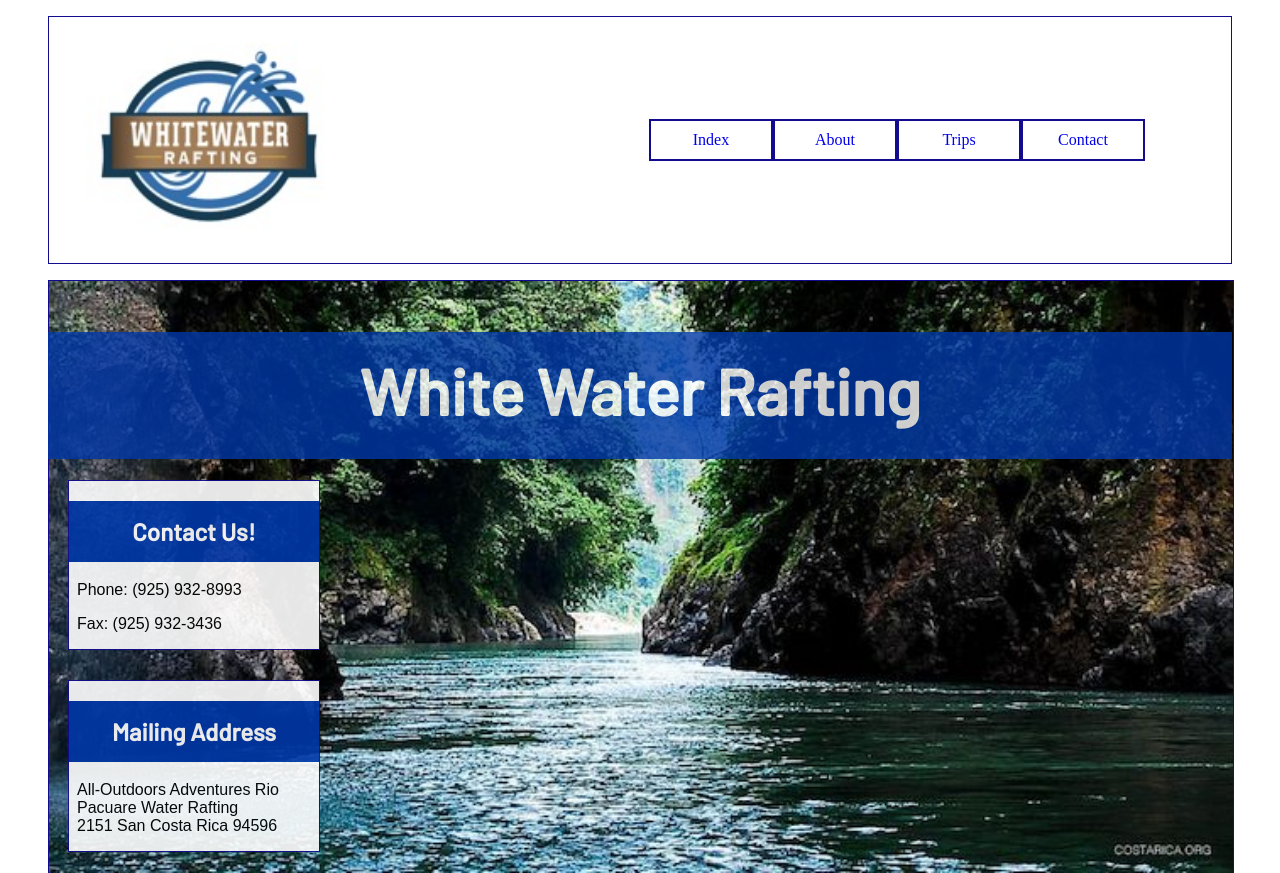
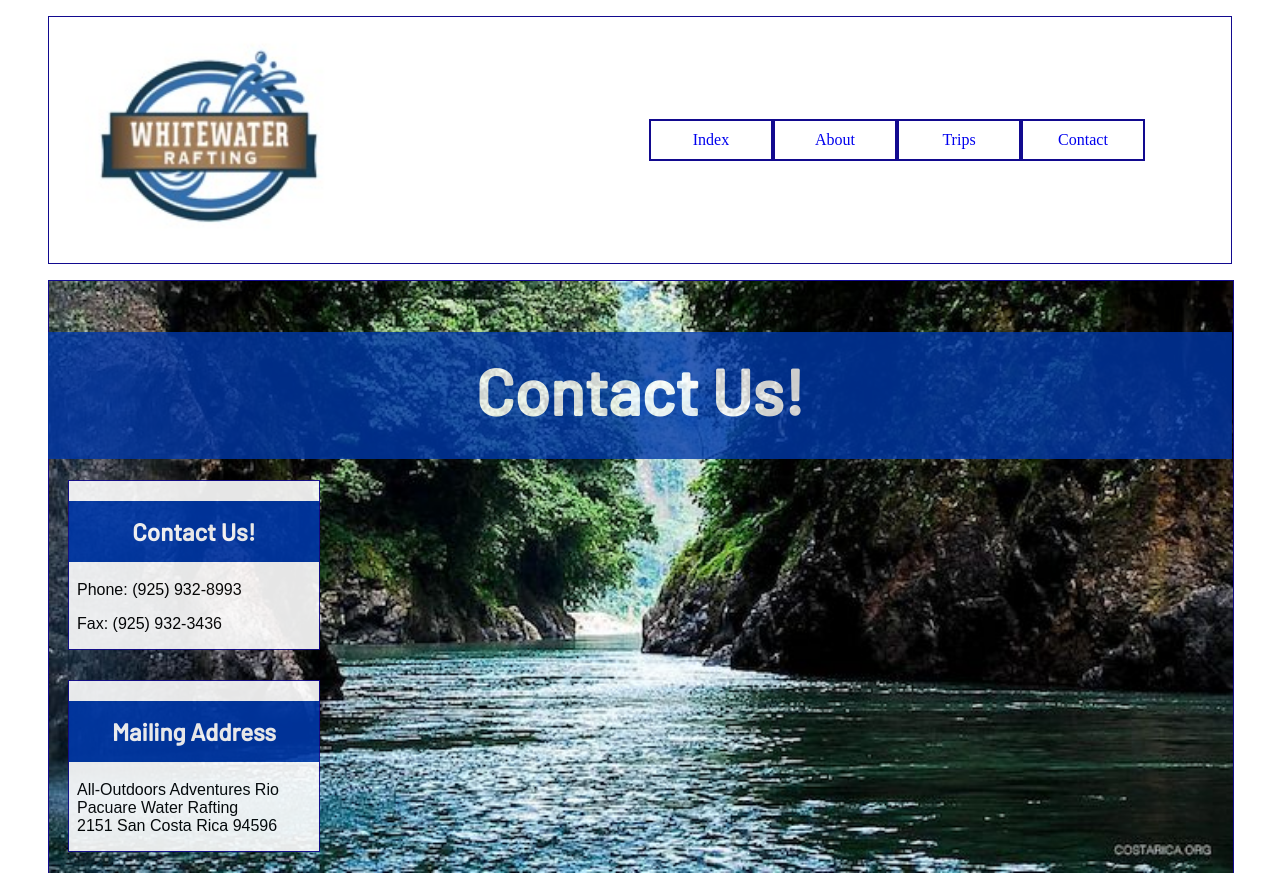
Before and after one commit to divgray/wdd130, a plain HTML site: page wwr/contact.html in a window 1280 px wide. Shown: the top 873 px of the page. Drawn offline with Linux system fonts and the light colour scheme.

Commit message:
Update contact.html

```diff
--- a/wwr/contact.html
+++ b/wwr/contact.html
@@ -32,7 +32,7 @@
     <main>
         <div class="hero">
             <img src="images/pacuare-river.jpg" alt="background">
-            <h1>White Water Rafting</h1>
+            <h1>Contact Us!</h1>
 
             <article class="contact">
                 <h2>Contact Us!</h2>
```
